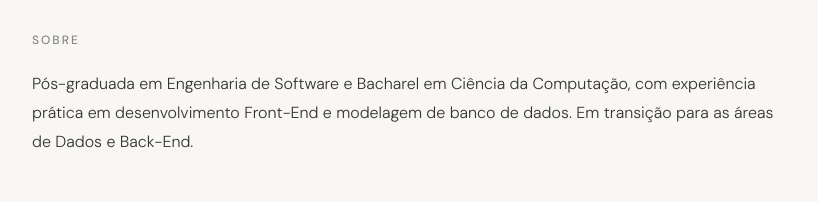
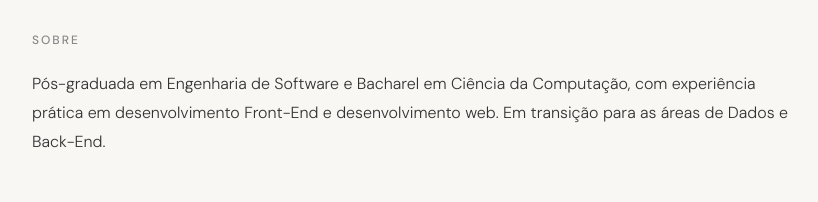
Before and after one commit to laurazimrn/laurazimrn.github.io, a plain HTML site: page index.html in a window 1280 px wide. Shown: the part 243-445 px from the top of the page, without its empty margins (228-1046 px from the left). Drawn offline with Linux system fonts and the light colour scheme.

Commit message:
Update description in 'Sobre' section of index.html

```diff
--- a/index.html
+++ b/index.html
@@ -276,7 +276,7 @@
   <!-- SOBRE -->
   <section class="sobre">
     <div class="section-label">Sobre</div>
-    <p>Pós-graduada em Engenharia de Software e Bacharel em Ciência da Computação, com experiência prática em desenvolvimento Front-End e modelagem de banco de dados. Em transição para as áreas de Dados e Back-End.</p>
+    <p>Pós-graduada em Engenharia de Software e Bacharel em Ciência da Computação, com experiência prática em desenvolvimento Front-End e desenvolvimento web. Em transição para as áreas de Dados e Back-End.</p>
   </section>
 
   <!-- HABILIDADES -->
```
